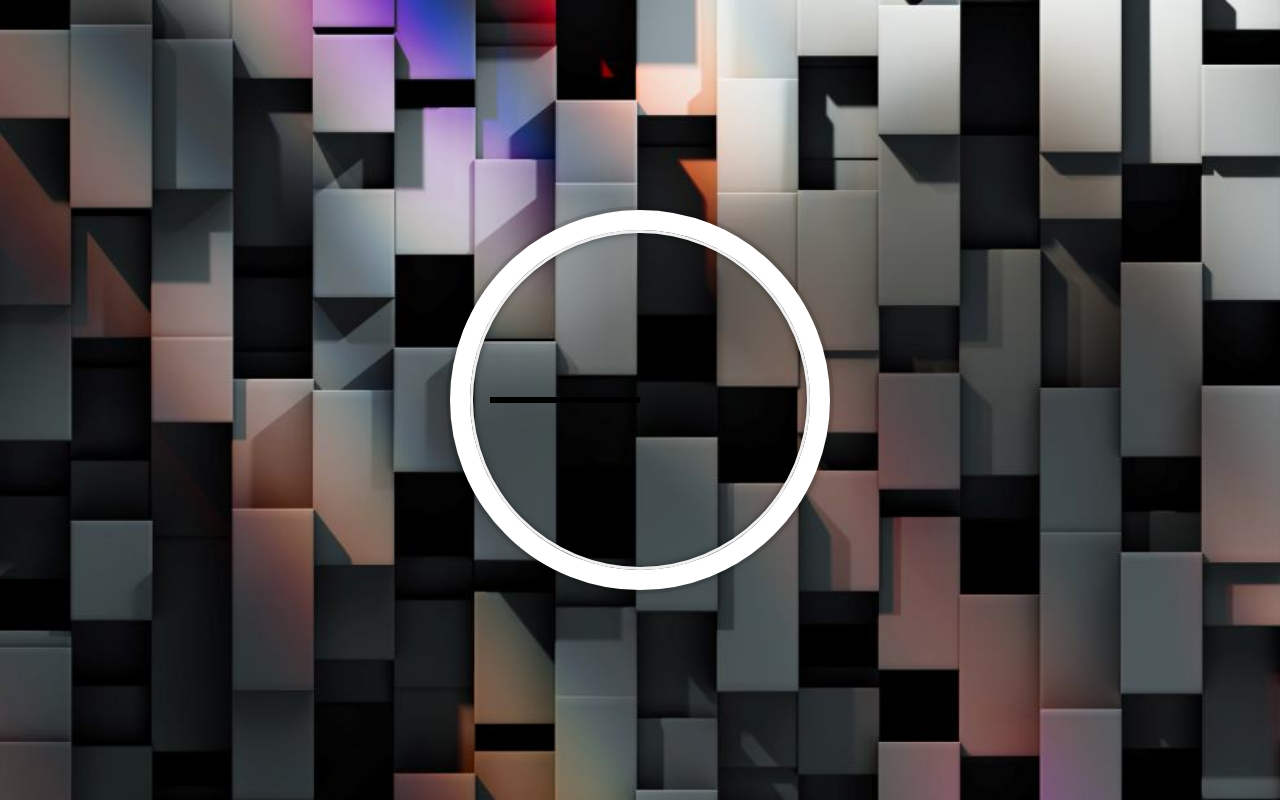
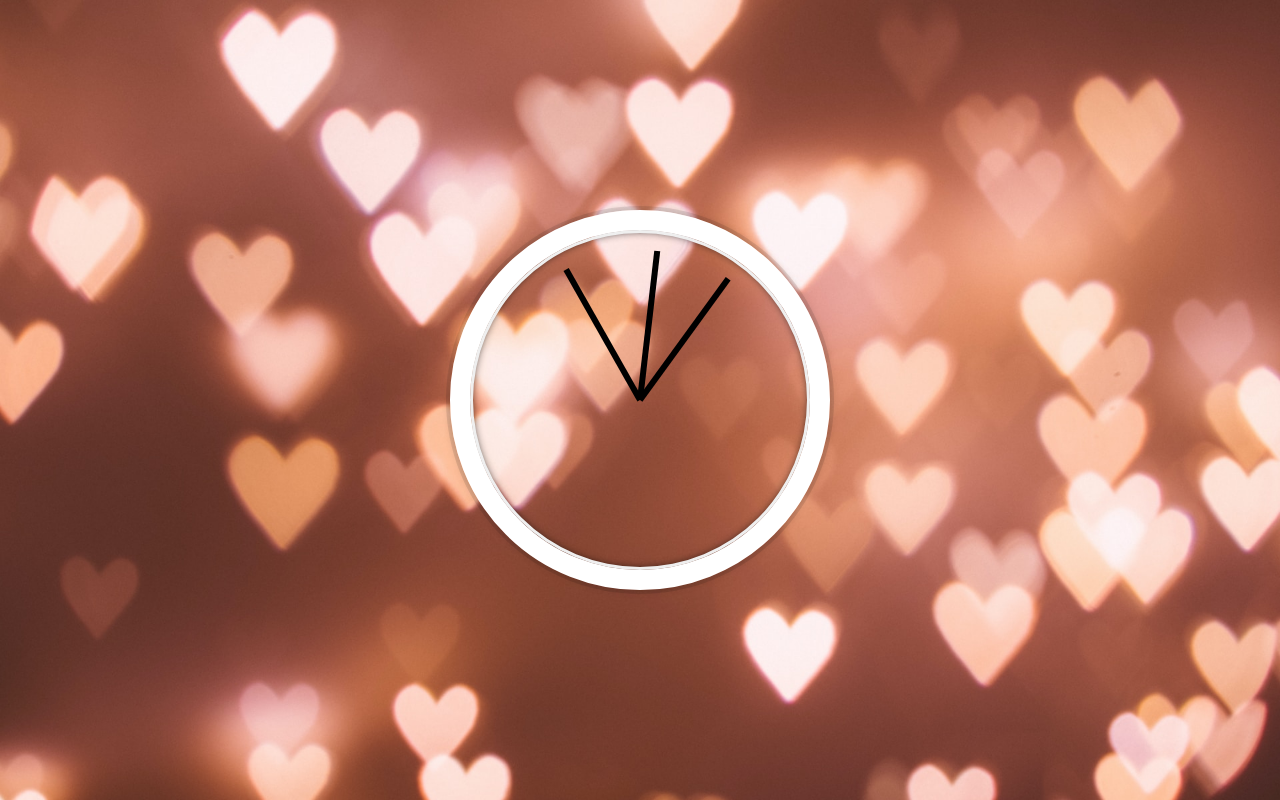
Before and after one commit to azucena-m/JavaScript30, a website: page docs/02-JS-and-CSS-Clock/index.html in a window 1280 px wide. Drawn offline with Linux system fonts and the light colour scheme; files whose address does not match are found by name.

Commit message:
continued work on javascript 30

```diff
--- a/docs/02-JS-and-CSS-Clock/index.html
+++ b/docs/02-JS-and-CSS-Clock/index.html
@@ -19,7 +19,7 @@
 
 <style>
     html {
-        background: #018DED url(./background.jpg);
+        background: #018DED url(/docs/images/day2.jpg);
         background-size: cover;
         font-family: 'helvetica neue';
         text-align: center;
@@ -63,13 +63,37 @@
         background: black;
         position: absolute;
         top: 50%;
+        transform-origin: 100%;
+        transform: rotate(90deg);
+        transition: all 0.05s;
+        transition-timing-function: cubic-bezier(0.1, 2.7, 0.58, 1);
     }
 
 </style>
 
 <script>
+  const secondHand = document.querySelector('.second-hand');
+  const minsHand = document.querySelector('.min-hand');
+  const hourHand = document.querySelector('.hour-hand');
 
+  function setDate() {
+    const now = new Date();
 
+    const seconds = now.getSeconds();
+    const secondsDegrees = ((seconds / 60) * 360) + 90;
+    secondHand.style.transform = `rotate(${secondsDegrees}deg)`;
+
+    const mins = now.getMinutes();
+    const minsDegrees = ((mins / 60) * 360) + ((seconds/60)*6) + 90;
+    minsHand.style.transform = `rotate(${minsDegrees}deg)`;
+
+    const hour = now.getHours();
+    const hourDegrees = ((hour / 12) * 360) + ((mins/60)*30) + 90;
+    hourHand.style.transform = `rotate(${hourDegrees}deg)`;
+  }
+
+    setInterval(setDate, 1000)
+    setDate()
 </script>
 </body>
 </html>
```
Also changed, not shown: docs/01-JavaScript-Drum-Kit/index.html (+10 -2 lines), docs/output.css.
